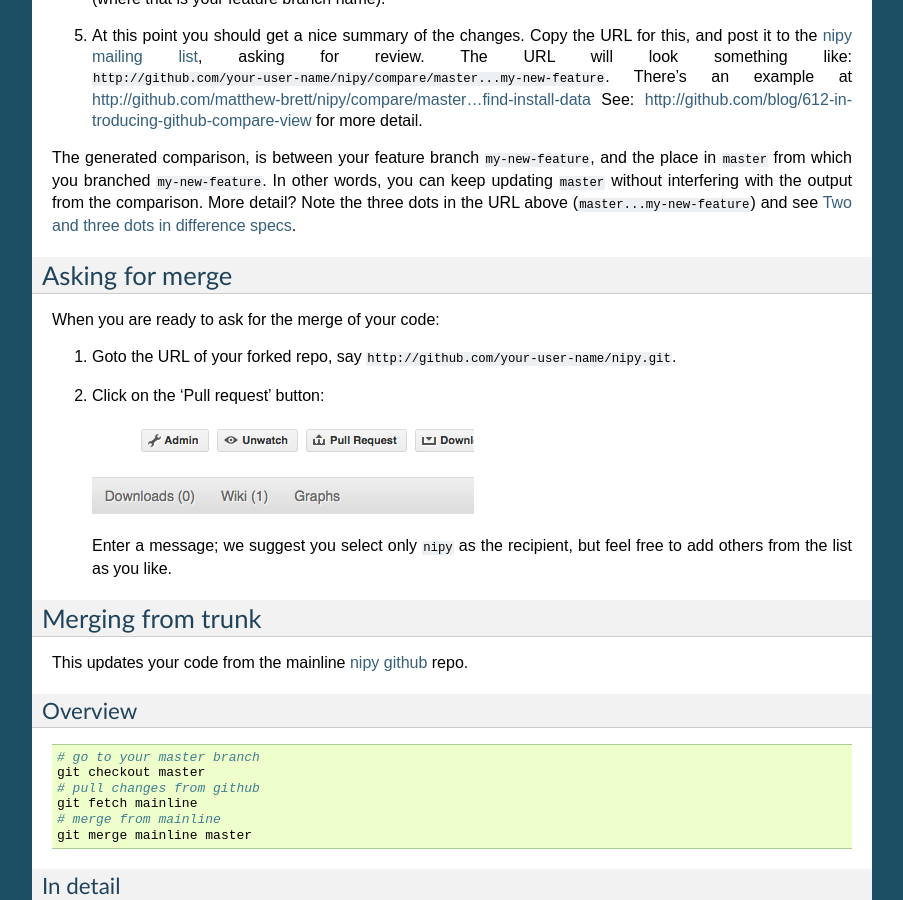
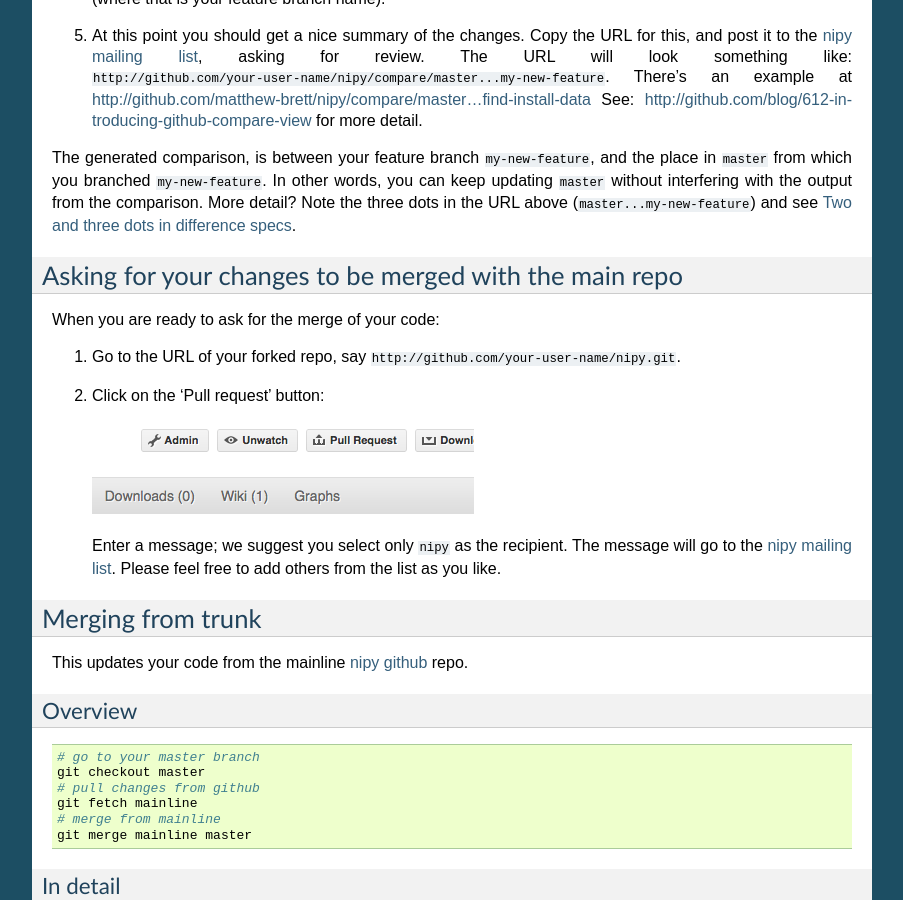
Before and after one commit to matthew-brett/gitwash, a Sphinx documentation site: the page built from doc/development_workflow.rst, in a window 1280 px wide and 900 px high, scrolled down 1620 px. Shown: the whole window, without its empty margins (198-1101 px from the left). Built offline with Sphinx 7.4.7, drawn with Linux system fonts in a browser that asks for light colours; some of the changed text lies outside the part shown.

Commit message:
DOC - mailing list link for merge

```diff
--- a/doc/development_workflow.rst
+++ b/doc/development_workflow.rst
@@ -104,18 +104,19 @@
 Note the three dots in the URL above (``master...my-new-feature``) and
 see :ref:`dot2-dot3`.
 
-Asking for merge
-================
+Asking for your changes to be merged with the main repo
+=======================================================
 
 When you are ready to ask for the merge of your code:
 
-#. Goto the URL of your forked repo, say ``http://github.com/your-user-name/nipy.git``.
+#. Go to the URL of your forked repo, say ``http://github.com/your-user-name/nipy.git``.
 #. Click on the 'Pull request' button:
 
    .. image:: pull_button.png
 
    Enter a message; we suggest you select only ``nipy`` as the
-   recipient, but feel free to add others from the list as you like.
+   recipient.  The message will go to the `nipy mailing list`_.  Please
+   feel free to add others from the list as you like.
 
 Merging from trunk
 ==================
```
